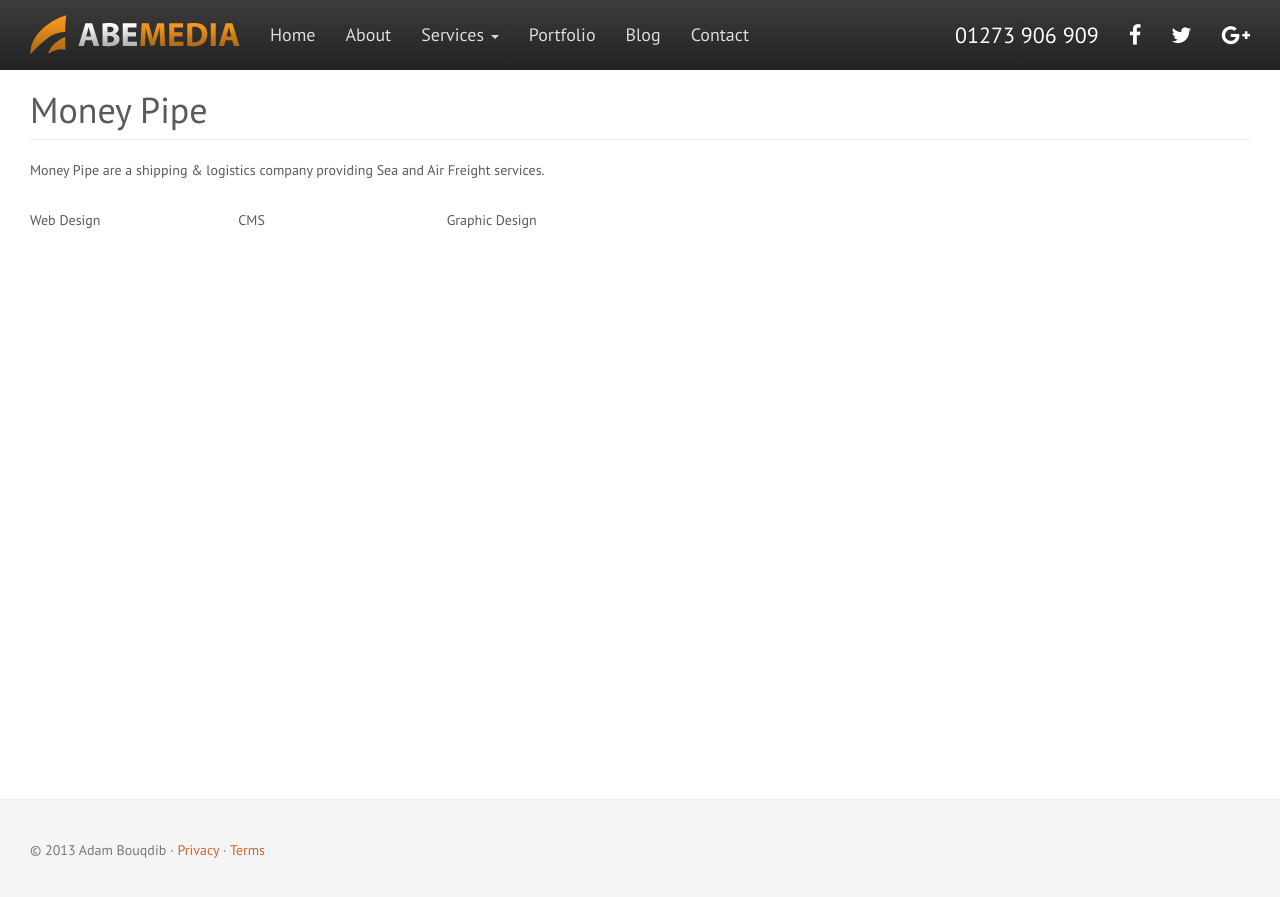
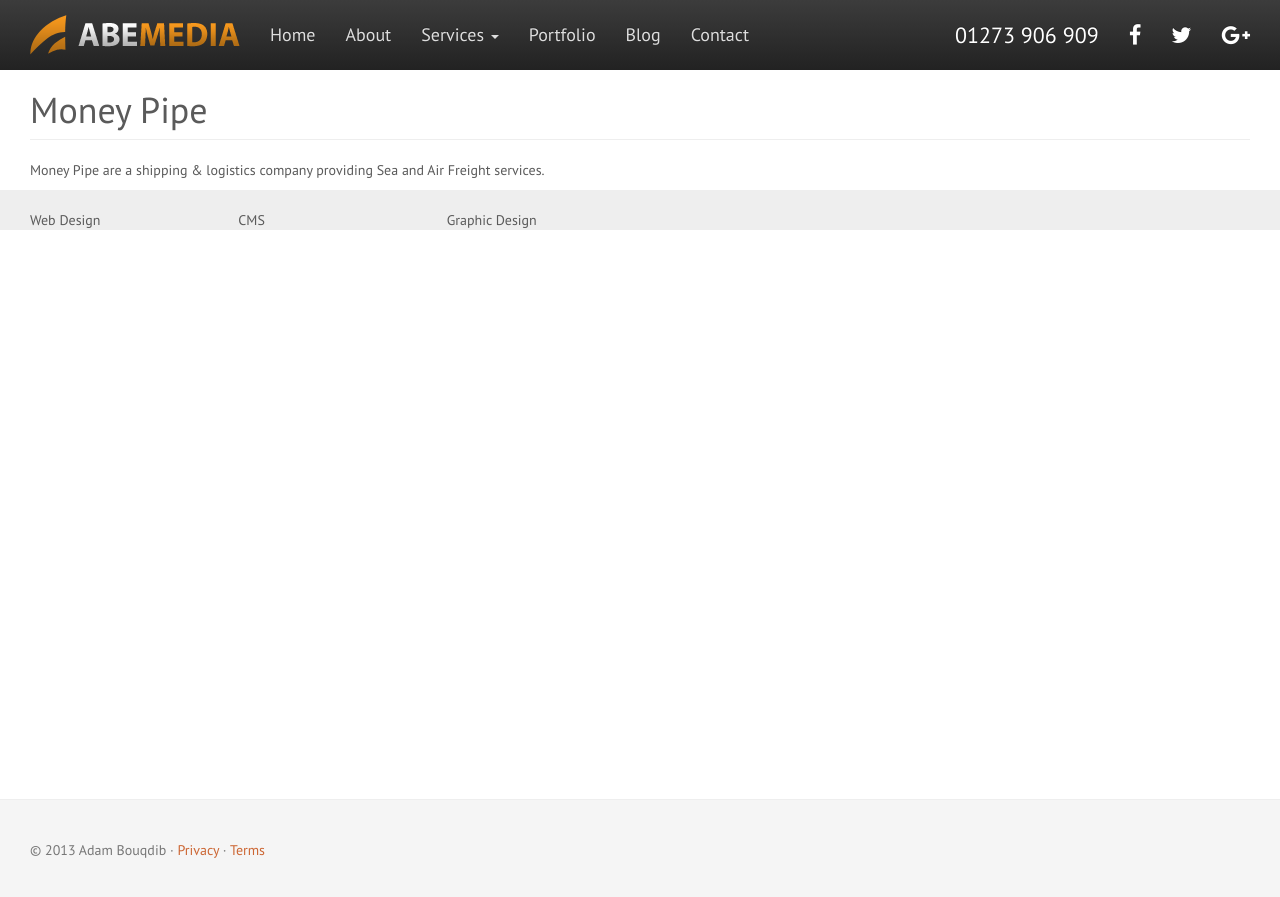
Before and after one commit to abemedia/abemedia.github.io, a Jekyll site: the page built from _posts/2010-08-14-money-pipe.md, in a window 1280 px wide. Shown: the top 897 px of the page. Built offline with Jekyll 4.4.1, drawn with Linux system fonts in a browser that asks for light colours; nearby versions of some CDN libraries.

Commit message:
Update style.css

```diff
--- a/css/style.css
+++ b/css/style.css
@@ -55,6 +55,9 @@
 }
 #main {
 	margin-top: 20px;
+}
+.grey {
+	background: #eee;
 }
 
 /* CUSTOMIZE THE NAVBAR
```
